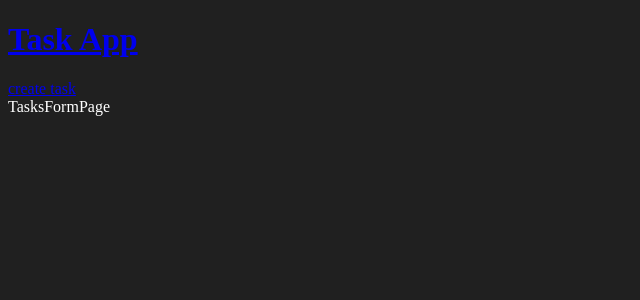
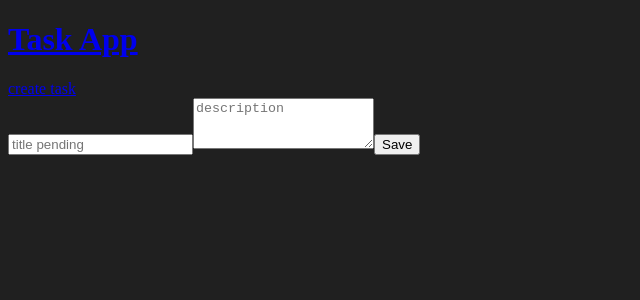
Before and after one commit to luisortga/django-react-api, a React (Vite) app in the folder client/: page /tasks-create in a window 1280 px wide. Shown: the top 300 px of the page, without its empty margins (0-640 px from the left). Built offline with nearby package versions, Linux system fonts and the light colour scheme.

Commit message:
Connection and create task

```diff
--- a/client/src/api/tasks.api.js
+++ b/client/src/api/tasks.api.js
@@ -1,5 +1,8 @@
 import axios from 'axios'
 
-export const getAllTasks = () => {
-    return axios.get('http://localhost:8000/tasks/api/v1/tasks/')
-}
+const tasksApi = axios.create({
+    baseURL : 'http://localhost:8000/tasks/api/v1/tasks/'
+})
+
+export const getAllTasks = () => tasksApi.get('/')
+export const createTask = (task) => tasksApi.post('/', task)
--- a/client/src/pages/TaskFormPage.jsx
+++ b/client/src/pages/TaskFormPage.jsx
@@ -1,5 +1,35 @@
+import {useForm} from 'react-hook-form'
+import {createTask} from '../api/tasks.api'
+import {useNavigate} from 'react-router-dom'
+
 export function TaskFormPage() {
+
+    const { register, handleSubmit, formState: {
+        errors
+    }, } = useForm()
+    const navigate = useNavigate()
+
+    const onSubmit = handleSubmit(async data => {
+        await createTask(data)
+        navigate('/tasks')
+    })
+
     return (
-        <div>TasksFormPage</div>
+        <div>
+            <form action="" onSubmit={onSubmit}>
+                <input type="text" placeholder="title pending"
+                {...register("title", { required: true })}
+                />
+                {errors.title && <span>title is required</span>}
+                <textarea
+                rows="3"
+                placeholder="description"
+                {...register("description", { required: true })}
+                ></textarea>
+                {errors.description && <span>description is required</span>}
+
+                <button>Save</button>
+            </form>
+        </div>
     )
 }
```
Also changed, not shown: 1 other file (tests, documents, lock files or other folders).
